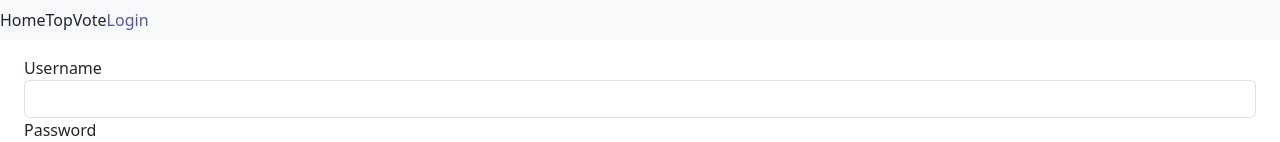
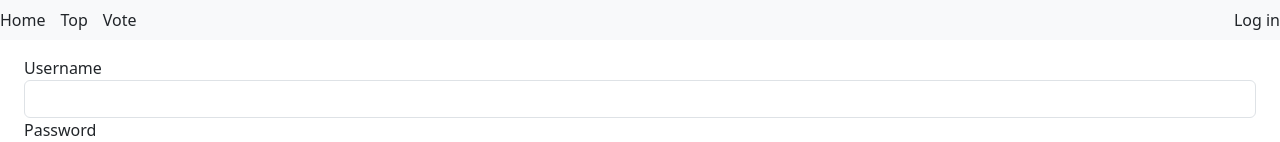
Before and after one commit to ggt3/CutieVotes_Capstone_front-end, a React (Vite) app: page /login in a window 1280 px wide. Shown: the top 142 px of the page. Built offline with nearby package versions, Linux system fonts and the light colour scheme.

Commit message:
user login complete with conditional login/logout

```diff
--- a/src/components/Login.jsx
+++ b/src/components/Login.jsx
@@ -1,31 +1,23 @@
 import { useState } from "react";
-import { useNavigate } from "react-router-dom";
 import Form from "react-bootstrap/Form";
 import { useAuth } from "../services/AuthProvider";
 
 export default function Login() {
-    const auth = useAuth();
-  const [username, setUsername] = useState("")
-  const [password, setPassword] = useState("")
-  // const [loginCreds, setLoginCreds] = useState({ username: "", password: "" });
-  const navigate = useNavigate();
+  const auth = useAuth();
+  const [username, setUsername] = useState("");
+  const [password, setPassword] = useState("");
 
-  const handleChange = (e) => {
-    setLoginCreds({ ...loginCreds, [e.target.name]: e.target.value });
-  };
+
 
   const handleSubmit = async (e) => {
     e.preventDefault();
     //handle login auth
-    console.log(username, password)
+    console.log(username, password);
     if (username !== "" && password !== "") {
-      const tokenUser = await auth.loginAction({username, password});
+      const tokenUser = await auth.loginAction({ username, password });
       return;
     }
     alert("pleae provide a valid username and password");
-
-
-
 
     console.log("login form submit");
   };
@@ -35,7 +27,12 @@ export default function Login() {
         <label>
           <p>Username</p>{" "}
         </label>
-        <input className="form-control" type="text" value={username} onChange={(e)=> setUsername(e.target.value)} />
+        <input
+          className="form-control"
+          type="text"
+          value={username}
+          onChange={(e) => setUsername(e.target.value)}
+        />
       </div>
       <div>
         <label>
@@ -45,7 +42,7 @@ export default function Login() {
           className="form-control"
           type="password"
           value={password}
-          onChange={(e)=> setPassword(e.target.value)}
+          onChange={(e) => setPassword(e.target.value)}
         />
       </div>
       <div>
--- a/src/components/NavBar.jsx
+++ b/src/components/NavBar.jsx
@@ -1,9 +1,14 @@
 import { NavLink } from "react-router-dom";
 import "../styles/NavBar.css";
+import { useAuth } from "../services/AuthProvider";
 
 export default function NavBar() {
+  const { user, logout } = useAuth();
   return (
-    <nav className="navbar navbar-expand-lg navbar-light bg-light">
+    <nav
+      className="navbar navbar-expand-lg navbar-light bg-light "
+      style={{ gap: "15px" }}
+    >
       <NavLink
         to="/"
         className={({ isActive }) => (isActive ? "active-link" : "")}
@@ -22,12 +27,20 @@ export default function NavBar() {
       >
         Vote
       </NavLink>
-      <NavLink
-        to="/login"
-        className={({ isActive }) => (isActive ? "active-link" : "")}
-      >
-        Login
-      </NavLink>
+      <nav className="ms-auto">
+      {user ? (
+        <>
+          <span>Welcome, <strong>{user}</strong>! </span>
+          <button className="uppercase" onClick={logout}>
+            Log out
+          </button>
+        </>
+      ) : (
+        <NavLink className="hover:text-[#FF2A70]" to="/login">
+          Log in
+        </NavLink>
+      )}
+</nav>
     </nav>
   );
 }
--- a/src/services/AuthProvider.jsx
+++ b/src/services/AuthProvider.jsx
@@ -6,21 +6,20 @@ const AuthContext = createContext();
 
 const AuthProvider = ({ children }) => {
   const [user, setUser] = useState(null);
-  const [token, setToken] = useState(sessionStorage.getItem("token") || "");
+  const [password, setPassword] = useState(null);
+  const [token, setToken] = useState(sessionStorage.getItem("token") || null);
   const navigate = useNavigate();
 
-  const loginAction = async (data) => {
+  const loginAction = async ({username,password}) => {
     try {
-      console.log("data", data)
+      console.log("loginAction() - data", username,password);
       const response = await axios.post("http://localhost:4000/login", {
-        headers: {
-          "Content-Type": "application/json",
-        },
-        body: JSON.stringify(data),
+        username,
+        password,
       });
       const res = await response.data;
-      console.log(res)
-      if (res) {
+      console.log(res);
+      if (res) { //login passes
         setUser(res.username);
         setToken(res.token);
         sessionStorage.setItem("token", res.token);
@@ -33,21 +32,24 @@ const AuthProvider = ({ children }) => {
     }
   };
 
-  const logOut = () => {
+  const logout = () => {
     setUser(null);
-    setToken("");
-    localStorage.removeItem("site");
+    setToken(null);
+    console.log("logging out");
+    sessionStorage.removeItem("token");
     navigate("/login");
   };
 
   const getToken = () => {
-    const tokenString = sessionStorage.getItem('token')
+    const tokenString = sessionStorage.getItem("token");
     const userToken = JSON.parse(tokenString);
-    return userToken?.token
-  }
+    return userToken?.token;
+  };
 
   return (
-    <AuthContext.Provider value={{ token, user, loginAction, logOut, getToken }}>
+    <AuthContext.Provider
+      value={{ token, user, loginAction, logout, getToken }}
+    >
       {children}
     </AuthContext.Provider>
   );
```
